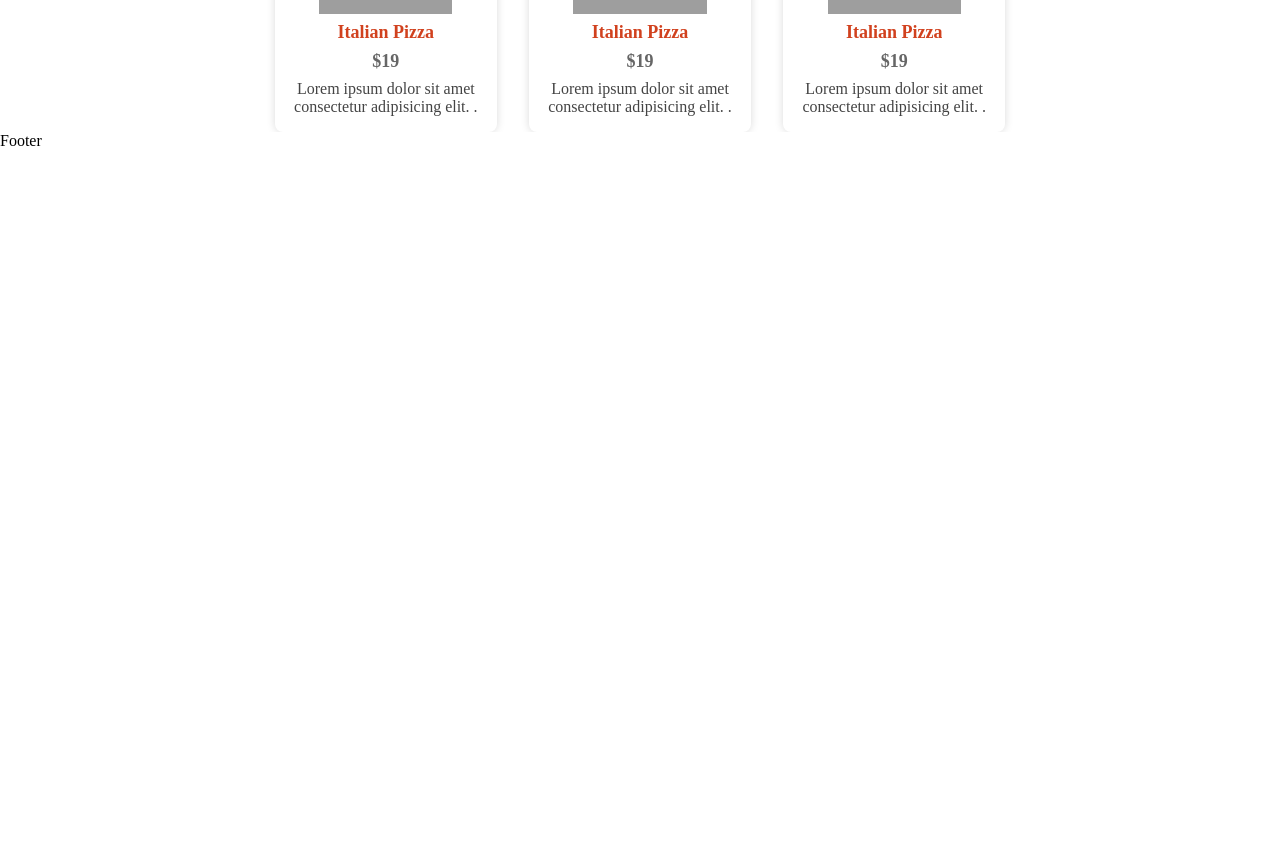
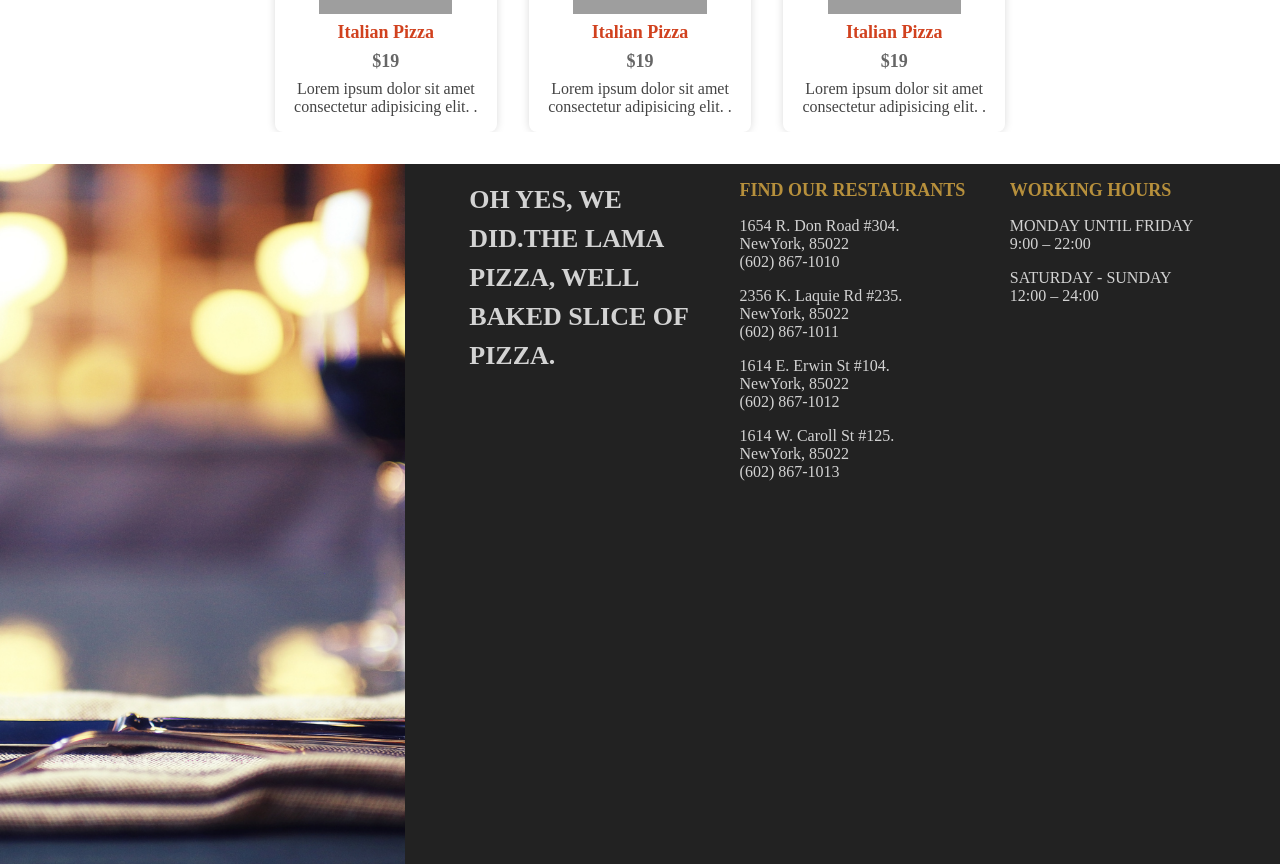
Before and after one commit to OubaidaAkilan/Next.js-Restaurant, a Next.js app: page / in a window 1280 px wide. Shown: the part 1360-2224 px from the top of the page. Before the commit the page ends 1510 px from the top, so only its background shows below. Built offline with nearby package versions, Linux system fonts and the light colour scheme; grey boxes are pictures that could not be loaded.

Commit message:
Implemented the footer section

```diff
--- a/components/Footer.jsx
+++ b/components/Footer.jsx
@@ -1,5 +1,62 @@
+import Image from 'next/image';
+import styles from '../styles/Footer.module.css';
+
 const Footer = () => {
-  return <div>Footer</div>;
+  return (
+    <div className={styles.footer}>
+      <div className={styles.container }>
+        <div className={styles.item}>
+          <Image
+            src={'/images/bg.png'}
+            layout='fill'
+            objectFit='cover'
+            alt='footer-image'
+          />
+        </div>
+        <div className={styles.item}>
+          <div className={styles.card}>
+            <h2 className={styles.motto}>
+              OH YES, WE DID.THE LAMA PIZZA, WELL BAKED SLICE OF PIZZA.
+            </h2>
+          </div>
+          <div className={styles.card}>
+            <h1 className={styles.title}>FIND OUR RESTAURANTS</h1>
+            <p className={styles.text}>
+              1654 R. Don Road #304.
+              <br /> NewYork, 85022
+              <br /> (602) 867-1010
+            </p>
+            <p className={styles.text}>
+              2356 K. Laquie Rd #235.
+              <br /> NewYork, 85022
+              <br /> (602) 867-1011
+            </p>
+            <p className={styles.text}>
+              1614 E. Erwin St #104.
+              <br /> NewYork, 85022
+              <br /> (602) 867-1012
+            </p>
+            <p className={styles.text}>
+              1614 W. Caroll St #125.
+              <br /> NewYork, 85022
+              <br /> (602) 867-1013
+            </p>
+          </div>
+          <div className={styles.card}>
+            <h1 className={styles.title}>WORKING HOURS</h1>
+            <p className={styles.text}>
+              MONDAY UNTIL FRIDAY
+              <br /> 9:00 – 22:00
+            </p>
+            <p className={styles.text}>
+              SATURDAY - SUNDAY
+              <br /> 12:00 – 24:00
+            </p>
+          </div>
+        </div>
+      </div>
+    </div>
+  );
 };
 
 export default Footer;
--- /dev/null
+++ b/styles/Footer.module.css
@@ -0,0 +1,48 @@
+.footer {
+  height: calc(100vh - 100px);
+  background-color: #222;
+  margin-top: 2rem;
+}
+.container {
+  width: 100%;
+  height: 100%;
+
+  display: flex;
+  gap: 2rem;
+
+  color: lightgray;
+
+
+}
+
+.item {
+  display: flex;
+  /* flex: 1; */
+  flex-grow: 1;
+  position: relative;
+}
+
+.item:last-child {
+  flex: 2;
+  padding: 1rem;
+}
+
+.motto {
+  line-height: 1.5;
+  font-size: 26px;
+}
+.card {
+  flex: 1;
+  display: flex;
+  flex-direction: column;
+  gap: 1rem;
+  padding: 0 1rem;
+}
+
+.title {
+  font-size: 18px;
+  color: #b7903c;
+}
+
+.text {
+}
```
